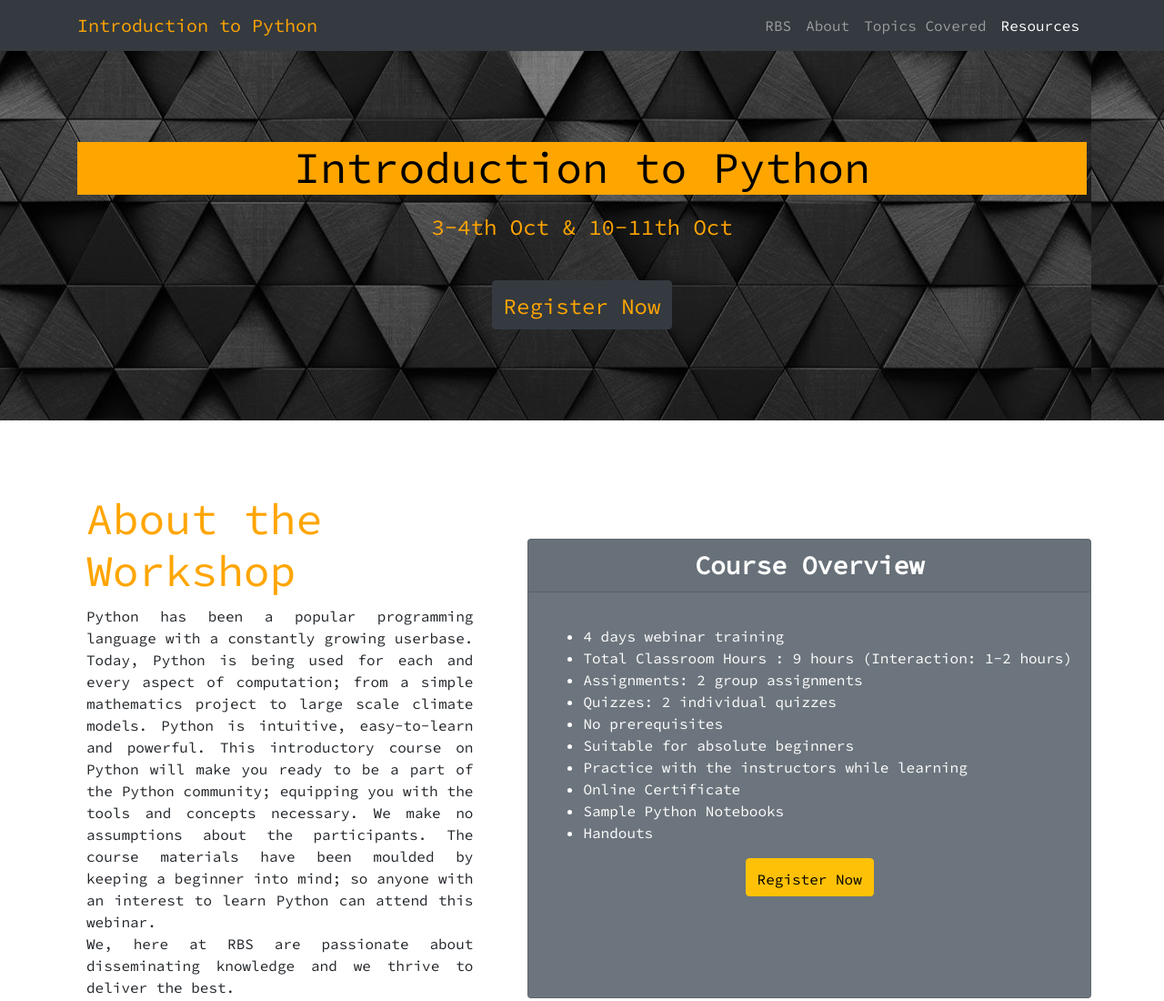
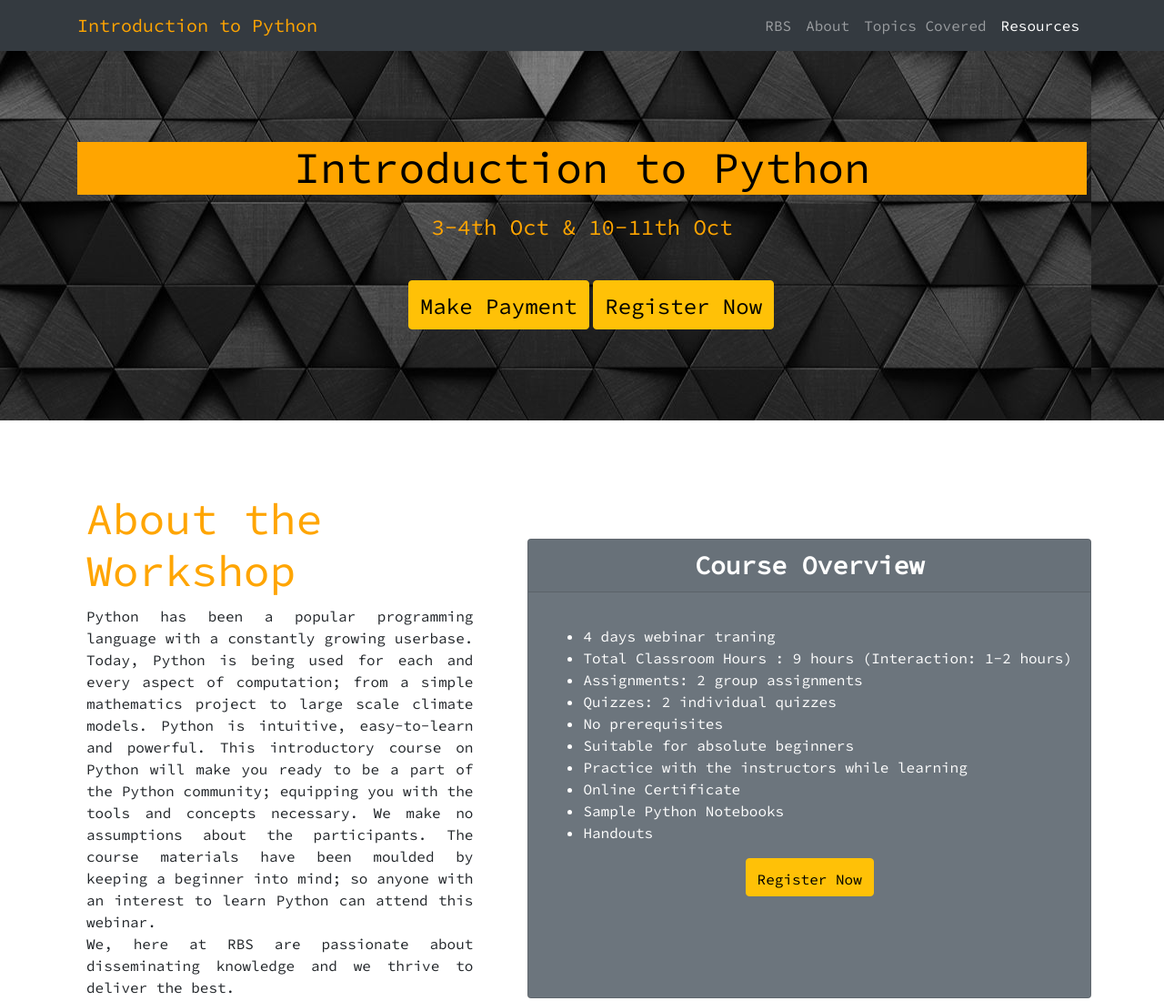
Before and after one commit to rbasedservice/courses, a website with bundled scripts: page index.html in a window 1280 px wide. Shown: the top 1100 px of the page at 91% size. Built offline with nearby package versions, Linux system fonts and the light colour scheme.

Commit message:
Add files via upload

```diff
--- a/index.html
+++ b/index.html
@@ -52,8 +52,15 @@
     <div class="container text-center">
       <h1 style="font-family: 'Source Code Pro', monospace; font-size: 3rem; background-color: #FFA500;"><font color= 'black'>Introduction to Python</font></h1>
       <p class="lead" style="font-family: 'Source Code Pro', monospace; font-size: 1.5rem; color: #FFA500; padding-top: 10px">3-4th Oct & 10-11th Oct</p><br />
-      <button type="button" class="btn btn-dark" data-toggle="modal" data-target="#exampleModal" style="font-family: 'Source Code Pro', monospace; font-size: 1.5rem; color: #FFA500; padding-top: 10px">Register Now</button>
 
+      <div style = 'padding-left: 20px;'>
+
+        <button type="button" class="btn btn-warning" data-toggle="modal" data-target="#exampleModal" style="font-family: 'Source Code Pro', monospace; font-size: 1.5rem; color: #000000; padding-top: 10px">Make Payment</button>
+
+        <a type="button" class="btn btn-warning" href = 'https://forms.gle/SGJW4egnQWsfWNA69' style="font-family: 'Source Code Pro', monospace; font-size: 1.5rem; color: #000000; padding-top: 10px;">Register Now</a>
+
+
+      </div>
 
       <div class="modal fade" id="exampleModal" tabindex="-1" role="dialog" aria-labelledby="exampleModalLabel" aria-hidden="true">
         <div class="modal-dialog" role="document">
@@ -108,7 +115,7 @@
               <p class="card-text">
 
                 <ul style="font-family: 'Source Code Pro', monospace;">
-                  <li>4 days webinar training</li>
+                  <li>4 days webinar traning</li>
                   <li>Total Classroom Hours : 9 hours (Interaction: 1-2 hours)</li>
                   <li>Assignments: 2 group assignments</li>
                   <li>Quizzes: 2 individual quizzes</li>
@@ -247,7 +254,14 @@
       <div class="row">
         <div class="col-lg-12 mx-auto">
           <h2 style="font-family: 'Source Code Pro', monospace; font-size: 3rem; color: #FFA500;">Resources</h2>
-          <p class="lead" style="font-family: 'Source Code Pro', monospace;">Resources will be available after the commencement of training.</p>
+
+          <p class="lead" style="font-family: 'Source Code Pro', monospace;">Workshop Trailer</p>
+
+          <center>
+            <iframe width="560" height="315" src="https://www.youtube.com/embed/b2Ntt5oE_LU" frameborder="0" allow="accelerometer; autoplay; clipboard-write; encrypted-media; gyroscope; picture-in-picture" allowfullscreen></iframe>
+          </center>
+
+
         </div>
       </div>
     </div>
```
